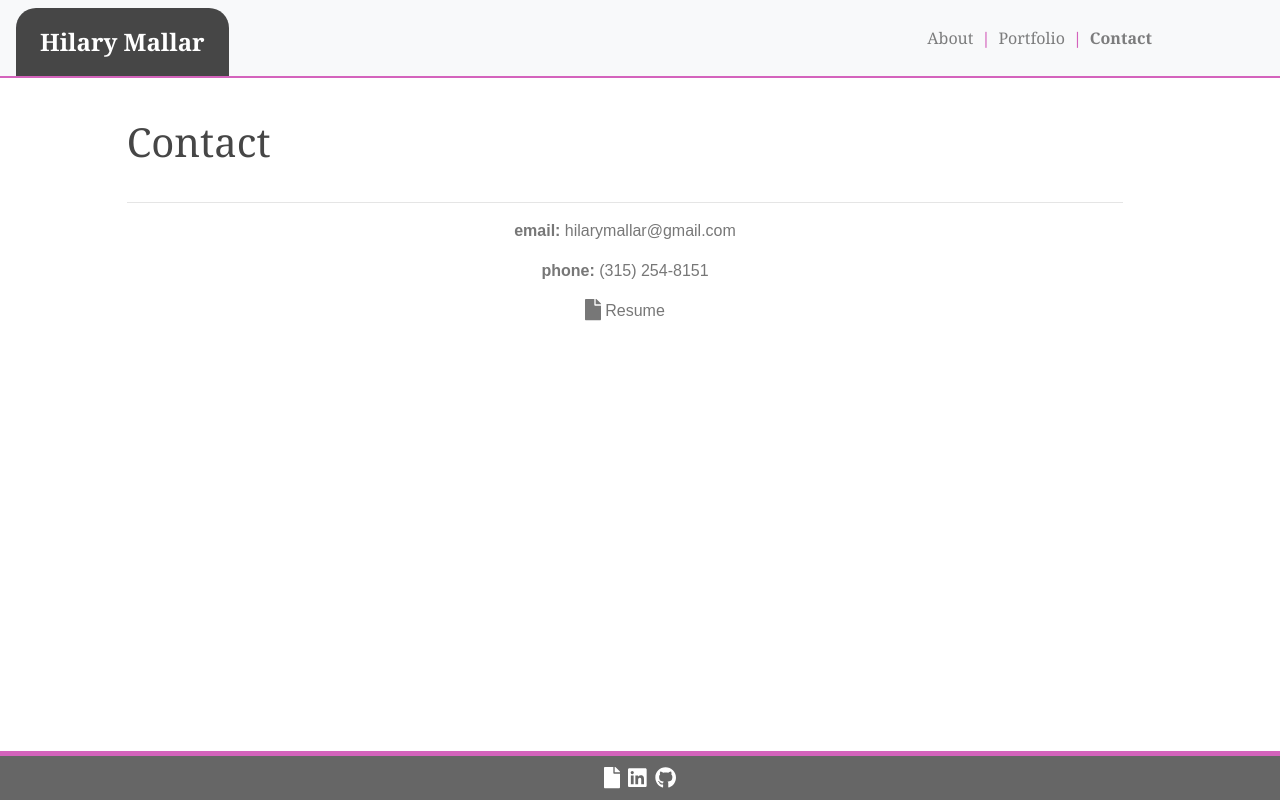
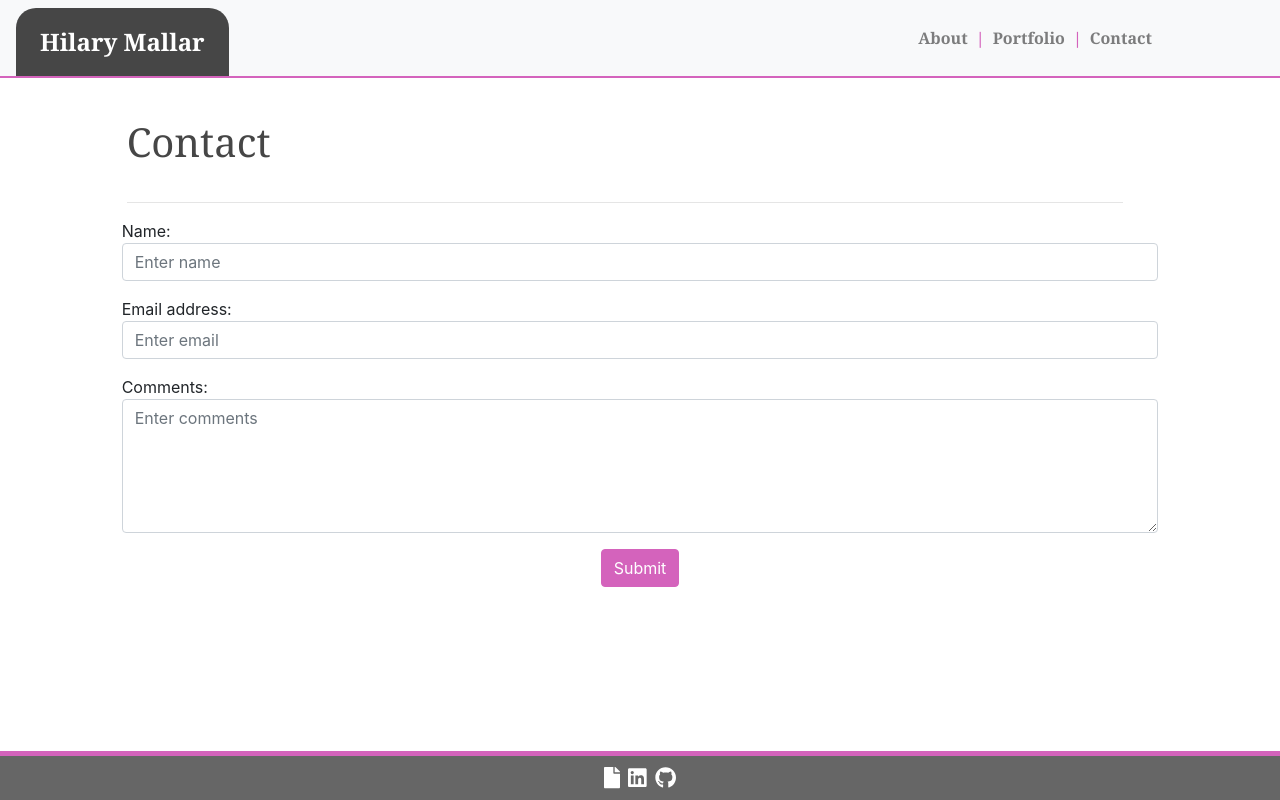
Before and after one commit to hgmallar/website, a React (Create React App) app: page /contact in a window 1280 px wide. Built offline with nearby package versions, Linux system fonts and the light colour scheme.

Commit message:
Updated contact page

```diff
--- a/package.json
+++ b/package.json
@@ -12,12 +12,13 @@
     "@testing-library/react": "^9.3.2",
     "@testing-library/user-event": "^7.1.2",
     "bootstrap": "^4.4.1",
-    "react": "^16.13.1",
+    "react": "^16.14.0",
     "react-bootstrap": "^1.0.0",
     "react-dom": "^16.13.1",
     "react-router-dom": "^5.1.2",
     "react-scripts": "3.4.1",
-    "react-spring": "^8.0.27"
+    "react-spring": "^8.0.27",
+    "styled-components": "^5.2.1"
   },
   "scripts": {
     "start": "react-scripts start",
--- a/src/App.css
+++ b/src/App.css
@@ -40,6 +40,11 @@ h1 {
 
 .pink {
   color: #d463bc;
+}
+
+.btn-primary {
+  background-color: #d463bc !important;
+  border-color: #d463bc !important;
 }
 
 .navbar {
@@ -89,18 +94,21 @@ footer {
   width: 100%;
 }
 
+.contact {
+  color: #212529;
+  line-height: 1.5;
+}
+
 a.nav-link,
 a.nav-link:hover,
-a.nav-link:visited,
-a.contact,
-a.contact:hover,
-a.contact:visited {
+a.nav-link:visited {
   color: #777777;
+  font-weight: bold;
+  text-decoration: none;
 }
 
 a.nav-link:hover,
 a.portfolio:hover,
-a.contact:hover,
 .text-shadow:hover {
   font-weight: bold;
   text-decoration: none;
--- a/src/components/Contact.js
+++ b/src/components/Contact.js
@@ -1,40 +1,158 @@
 import React from "react";
+import { useState } from "react";
+import styled from "styled-components";
 import PropTypes from "prop-types";
 import Header from "./Header.js";
 import Title from "./Title.js";
-import resume from "./../documents/HilaryMallar_Resume.pdf";
-import { FontAwesomeIcon } from "@fortawesome/react-fontawesome";
-import { faFile } from "@fortawesome/free-solid-svg-icons";
+
+const TextInput = styled.input`
+  /* Adapt the colors based on primary prop */
+  background: ${(props) => (props.error ? "#464646" : "white")};
+  color: ${(props) => (props.error ? "white" : "#495057")};
+`;
+
+const TextArea = styled.textarea`
+  /* Adapt the colors based on primary prop */
+  background: ${(props) => (props.error ? "#464646" : "white")};
+  color: ${(props) => (props.error ? "white" : "#495057")};
+`;
 
 const Contact = (props) => {
+  const [name, setName] = useState("");
+  const [nameErrorText, setNameErrorText] = useState("");
+  const [email, setEmail] = useState("");
+  const [emailErrorText, setEmailErrorText] = useState("");
+  const [comments, setComments] = useState("");
+  const [commentsErrorText, setCommentsErrorText] = useState("");
+
+  const handleSubmit = (e) => {
+    e.preventDefault();
+    //do error checking
+    if (
+      !name.match(/^[a-z ,.'-]+$/i) ||
+      !email.match(
+        /^(([^<>()\[\]\.,;:\s@\"]+(\.[^<>()\[\]\.,;:\s@\"]+)*)|(\".+\"))@(([^<>()[\]\.,;:\s@\"]+\.)+[^<>()[\]\.,;:\s@\"]{2,})$/i
+      ) ||
+      !comments
+    ) {
+      //set error text
+      if (!name.match(/^[a-z ,.'-]+$/i)) {
+        setNameErrorText("Invalid name");
+      } else {
+        setNameErrorText("");
+      }
+      if (
+        !email.match(
+          /^(([^<>()\[\]\.,;:\s@\"]+(\.[^<>()\[\]\.,;:\s@\"]+)*)|(\".+\"))@(([^<>()[\]\.,;:\s@\"]+\.)+[^<>()[\]\.,;:\s@\"]{2,})$/i
+        )
+      ) {
+        setEmailErrorText("Invalid email");
+      } else {
+        setEmailErrorText("");
+      }
+      if (!comments) {
+        setCommentsErrorText("Comments are required");
+      } else {
+        setCommentsErrorText("");
+      }
+    } else {
+      const data = `name=${name}&email=${email}&reason=HILARY'S HOMEPAGE CONTACT&comments=${comments}`;
+      fetch("https://www.unpopularbaby.com/api/send", {
+        body: data,
+        headers: {
+          "Content-Type": "application/x-www-form-urlencoded",
+        },
+        method: "post",
+      });
+      setName("");
+      setNameErrorText("");
+      setEmail("");
+      setEmailErrorText("");
+      setComments("");
+      setCommentsErrorText("");
+    }
+  };
+
   return (
     <div id="container">
       <Header page="contact" />
       <Title title={props.title} />
-      <div className="row justify-content-center width">
-        <div id="content" className="col-md-10 bg-white">
-          <p className="text-center">
-            <span className="font-weight-bold">email: </span>
-            <a className="contact" href="mailto:hilarymallar@gmail.com">
-              hilarymallar@gmail.com
-            </a>
-          </p>
-          <p className="text-center">
-            <span className="font-weight-bold">phone: </span>(315) 254-8151
-          </p>
-          <p className="text-center">
-            <a
-              className="contact"
-              href={resume}
-              target="_blank"
-              rel="noopener noreferrer"
-            >
-              <FontAwesomeIcon icon={faFile} size="lg" className="mr-1" />
-              Resume
-            </a>
-          </p>
+      <form className="contact">
+        <div className="row justify-content-center width mx-auto">
+          <div id="content" className="col-md-10 bg-white">
+            <div className="form-group">
+              <label className="d-block">
+                Name:
+                <TextInput
+                  type="name"
+                  className="form-control"
+                  id="inputName"
+                  aria-describedby="nameHelp"
+                  placeholder="Enter name"
+                  value={name}
+                  onChange={(e) => {
+                    setName(e.target.value);
+                  }}
+                  error={nameErrorText}
+                />
+                <small id="nameHelp" className="form-text text-muted">
+                  {nameErrorText}
+                </small>
+              </label>
+            </div>
+            <div className="form-group">
+              <label className="d-block">
+                Email address:
+                <TextInput
+                  type="email"
+                  className="form-control"
+                  id="inputEmail"
+                  aria-describedby="emailHelp"
+                  placeholder="Enter email"
+                  value={email}
+                  onChange={(e) => {
+                    setEmail(e.target.value);
+                  }}
+                  error={emailErrorText}
+                />
+                <small id="emailHelp" className="form-text text-muted">
+                  {emailErrorText}
+                </small>
+              </label>
+            </div>
+            <div className="form-group">
+              <label className="d-block">
+                Comments:
+                <TextArea
+                  type="text"
+                  className="form-control"
+                  id="inputComments"
+                  aria-describedby="commentsHelp"
+                  placeholder="Enter comments"
+                  rows={5}
+                  value={comments}
+                  onChange={(e) => {
+                    setComments(e.target.value);
+                  }}
+                  error={commentsErrorText}
+                />
+                <small id="commentsHelp" className="form-text text-muted">
+                  {commentsErrorText}
+                </small>
+              </label>
+            </div>
+            <div className="row mx-auto">
+              <button
+                type="submit"
+                className="mx-auto btn btn-primary"
+                onClick={handleSubmit}
+              >
+                Submit
+              </button>
+            </div>
+          </div>
         </div>
-      </div>
+      </form>
     </div>
   );
 };
```
Also changed, not shown: 1 other file (tests, documents, lock files or other folders).
